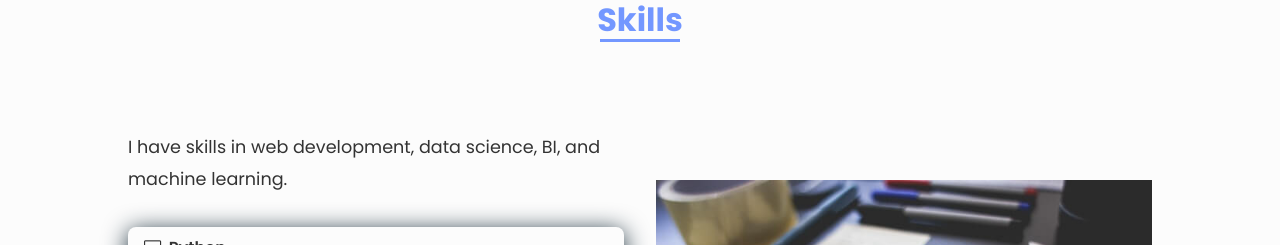
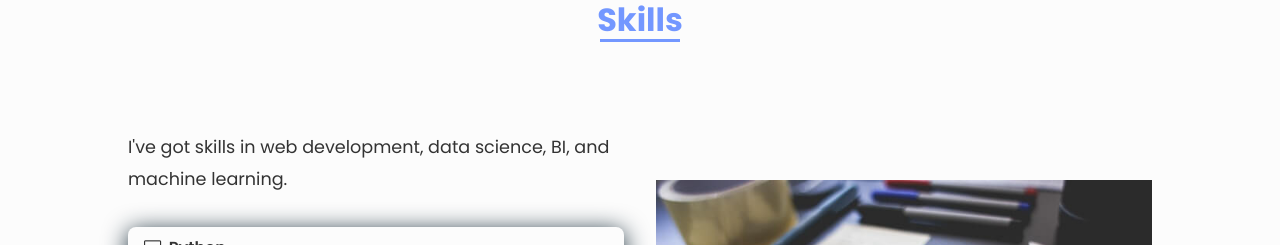
Before and after one commit to talitadeoa/en, a plain HTML site: page index.html in a window 1280 px wide. Shown: the part 1580-1825 px from the top of the page. Drawn offline with nearby package versions, Linux system fonts and the light colour scheme.

Commit message:
Update index.html

```diff
--- a/index.html
+++ b/index.html
@@ -102,7 +102,7 @@
             <div class="skills__container bd-grid">
                 <div>
                     <h2 class="skills__subtitle"></h2>
-                    <p class="skills__text"> I have skills in web development, data science, BI, and machine learning.</p>
+                    <p class="skills__text"> I've got skills in web development, data science, BI, and machine learning.</p>
 
                     <div class="skills__data">
                         <div class="skills__names">
```
